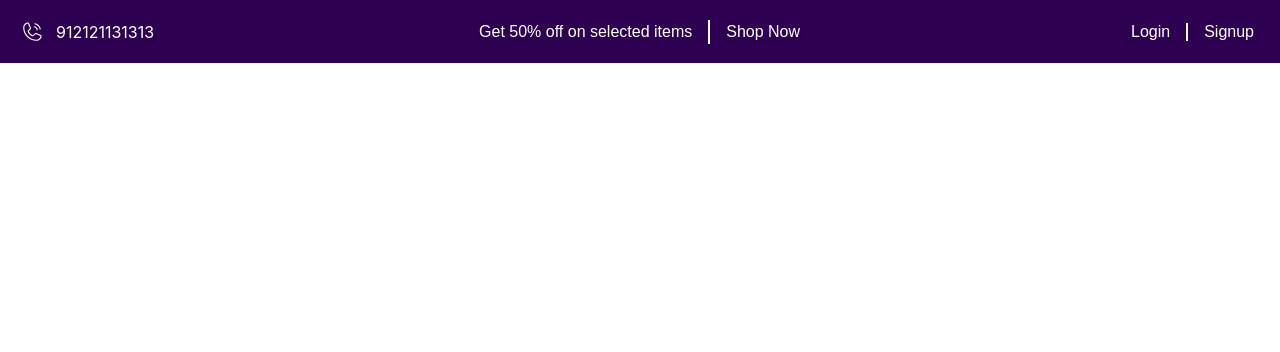
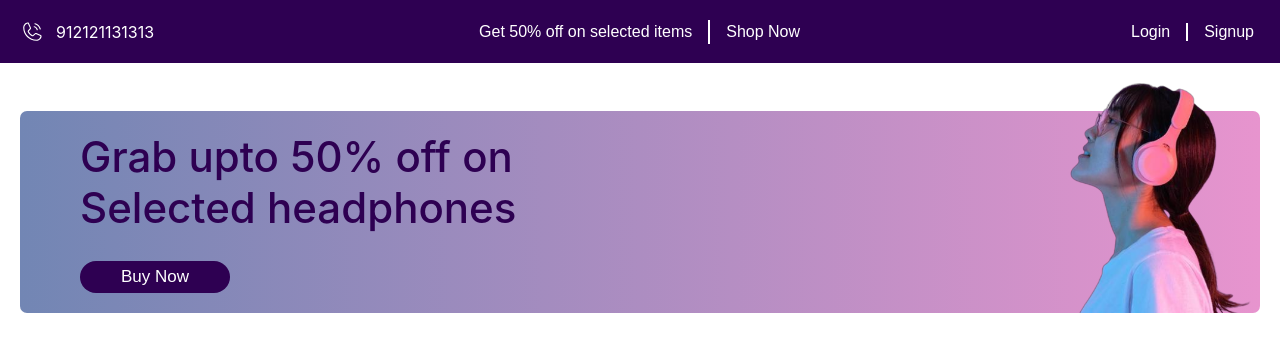
Before and after one commit to SridharDigital/MusicCart, a React (Create React App) app in the folder client/: page / in a window 1280 px wide. Shown: the top 352 px of the page. Built offline with nearby package versions, Linux system fonts and the light colour scheme.

Commit message:
Created Home hero section

```diff
--- a/client/src/pages/home/Home.jsx
+++ b/client/src/pages/home/Home.jsx
@@ -1,8 +1,15 @@
 import "./home.css"
-import Navbar from "../../components/navbar/Navbar"
+import HeroSection from "./heroSection/HeroSection"
+import ContentWrapper from "../../components/contentWrapper/ContentWrapper"
 
 const Home = () => {
-  return <></>
+  return (
+    <>
+      <ContentWrapper>
+        <HeroSection />
+      </ContentWrapper>
+    </>
+  )
 }
 
 export default Home
--- /dev/null
+++ b/client/src/pages/home/heroSection/HeroSection.jsx
@@ -0,0 +1,19 @@
+import "./heroSection.css"
+
+import heroSectionImage from "../../../assets/heroSectionWomen.png"
+
+const HeroSection = () => {
+  return (
+    <div className="hero-section-container">
+      <div className="hero-content-container">
+        <h1 className="hero-section-heading">
+          Grab upto 50% off on <br /> Selected headphones
+        </h1>
+        <button className="buy-now-btn">Buy Now</button>
+      </div>
+      <img src={heroSectionImage} alt="hero" className="hero-section-image" />
+    </div>
+  )
+}
+
+export default HeroSection
--- /dev/null
+++ b/client/src/pages/home/heroSection/heroSection.css
@@ -0,0 +1,117 @@
+.hero-section-container {
+    position: relative;
+    width: 100%;
+    min-height: 30%;
+    margin-top: 48px;
+    display: flex;
+    flex-direction: row;
+    align-items: center;
+    justify-content: space-between;
+    padding: 20px 0px 0px 20px;
+    border-radius: 7px;
+    background: linear-gradient(90deg, #7286B4 0%, #E794CE 100%);
+}
+
+.hero-content-container {
+    width: 60%;
+}
+
+.hero-section-heading {
+    color: #2E0052;
+    font-size: 16px;
+    font-style: normal;
+    font-weight: 500;
+    line-height: normal;
+    margin-top: 0px;
+}
+
+.buy-now-btn {
+    background-color: var(--primary);
+    color: var(--white);
+    min-width: 100px;
+    padding: 6px 24px;
+    font-size: 12px;
+    outline: none;
+    border: none;
+    font-size: 12px;
+    max-width: 252px;
+    border-radius: 24px;
+    margin-top: 0px;
+    margin-bottom: 20px;
+}
+
+.hero-section-image {
+    position: absolute;
+    height: 120%;
+    right: 0px;
+    bottom: 0px;
+    /* object-fit: cover; */
+}
+
+@media screen and (min-width: 450px) {
+
+    .hero-section-container {
+        padding-left: 25px;
+    }
+    .hero-section-heading {
+        font-size: 22px;
+    }
+    .buy-now-btn {
+        font-size: 13px;
+        min-width: 105px;
+    }
+}
+
+@media screen and (min-width: 640px) {
+
+    .hero-section-container {
+        padding-left: 30px;
+    }
+    .hero-section-heading {
+        font-size: 28px;
+    }
+    .buy-now-btn {
+        font-size: 14px;
+        min-width: 110px;
+    }
+}
+
+@media screen and (min-width: 768px) {
+
+    .hero-section-container {
+        padding-left: 40px;
+    }
+    .hero-section-heading {
+        font-size: 32px;
+    }
+    .buy-now-btn {
+        font-size: 15px;
+        min-width: 130px;
+    }
+}
+
+@media screen and (min-width: 1024px) {
+    .hero-section-container {
+        padding-left: 50px;
+    }
+    .hero-section-heading {
+        font-size: 38px;
+    }
+    .buy-now-btn {
+        font-size: 16px;
+        min-width: 140px;
+    }
+}
+
+@media screen and (min-width: 1280px) {
+    .hero-section-container {
+        padding-left: 60px;
+    }
+    .hero-section-heading {
+        font-size: 42px;
+    }
+    .buy-now-btn {
+        font-size: 17px;
+        min-width: 150px;
+    }
+}
```
Also changed, not shown: client/src/assets/heroSectionWomen.png (added).
